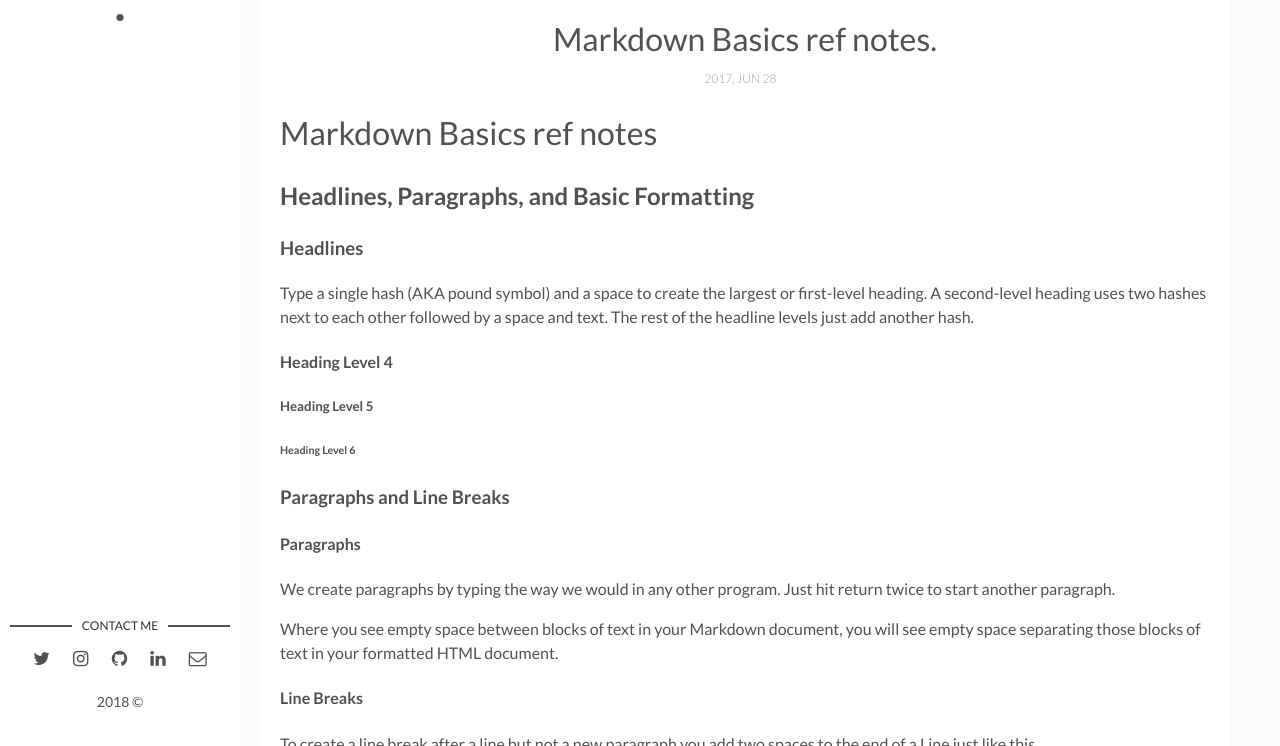
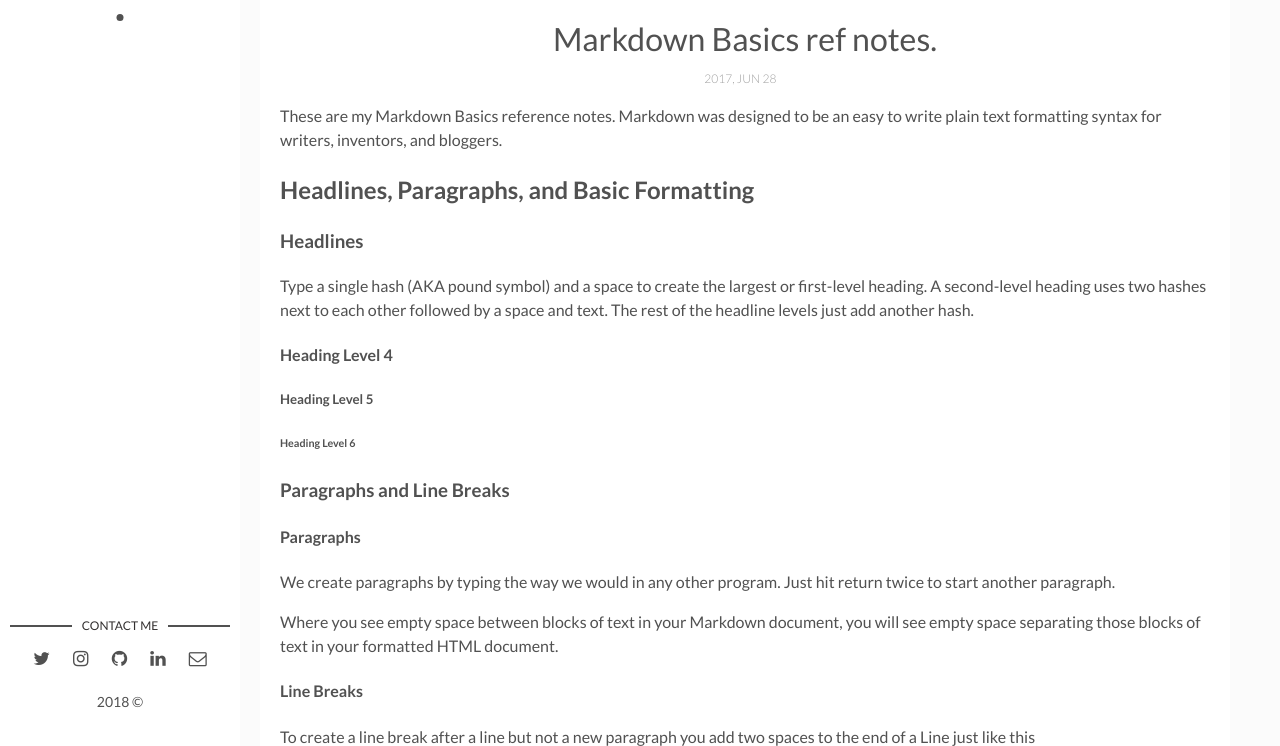
Before and after one commit to mynameiskaleb/johnnyromano.github.io, a Jekyll site: the page built from _posts/2017-06-28-markdown-notes.md, in a window 1280 px wide and 900 px high, scrolled down 378 px, cut to the strip 154-900 px from the top of the window. Built offline with Jekyll 4.4.1, drawn with Linux system fonts in a browser that asks for light colours.

Commit message:
added markdown

```diff
--- a/_posts/2017-06-28-markdown-notes.md
+++ b/_posts/2017-06-28-markdown-notes.md
@@ -6,7 +6,8 @@ description: Markdown reference notes.
 img: markdown.jpg
 tags: [Markdown]
 ---
-# Markdown Basics ref notes
+These are my Markdown Basics reference notes. Markdown was designed to be an
+easy to write plain text formatting syntax for writers, inventors, and bloggers.
 
 ## Headlines, Paragraphs, and Basic Formatting
 
```
